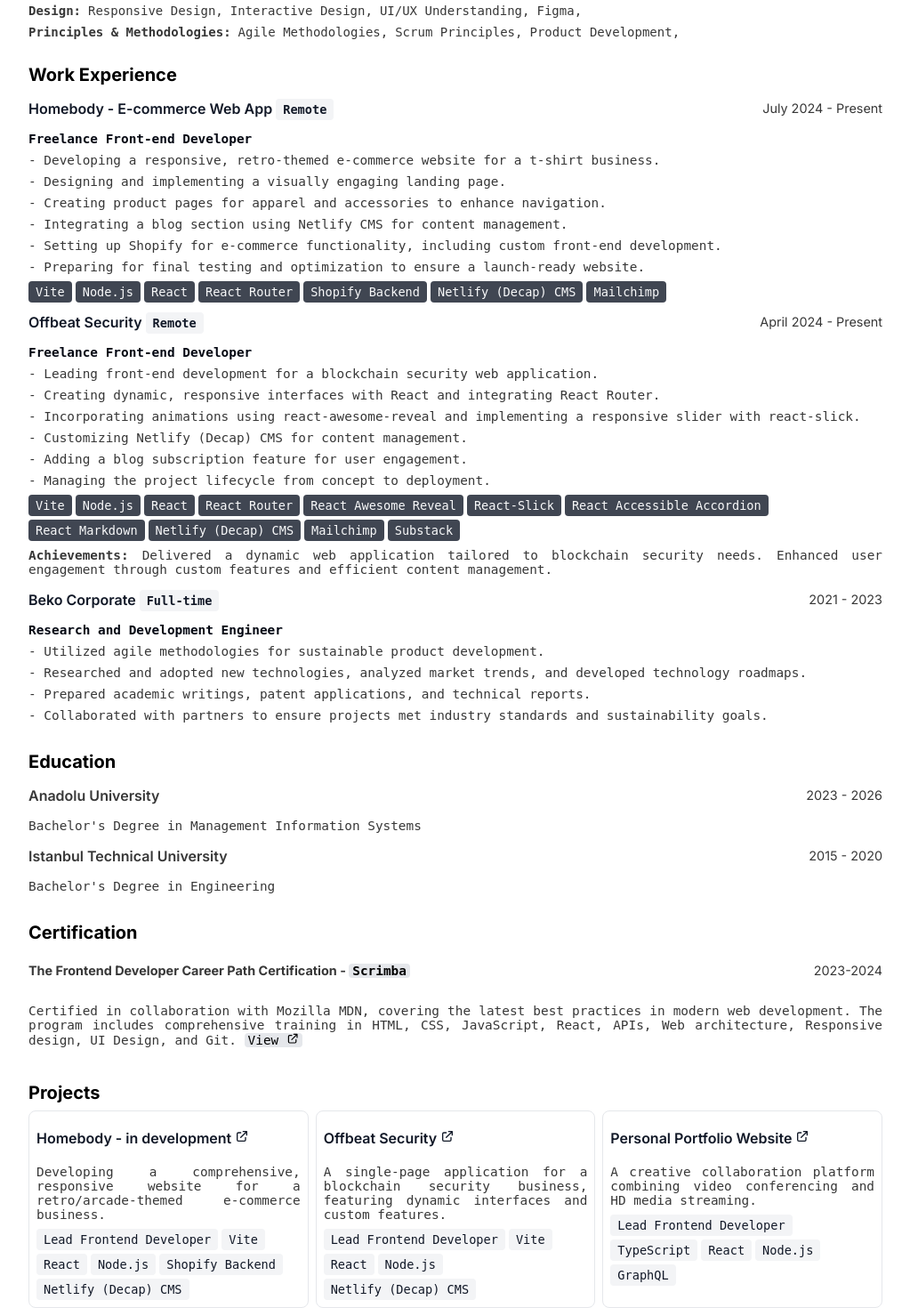
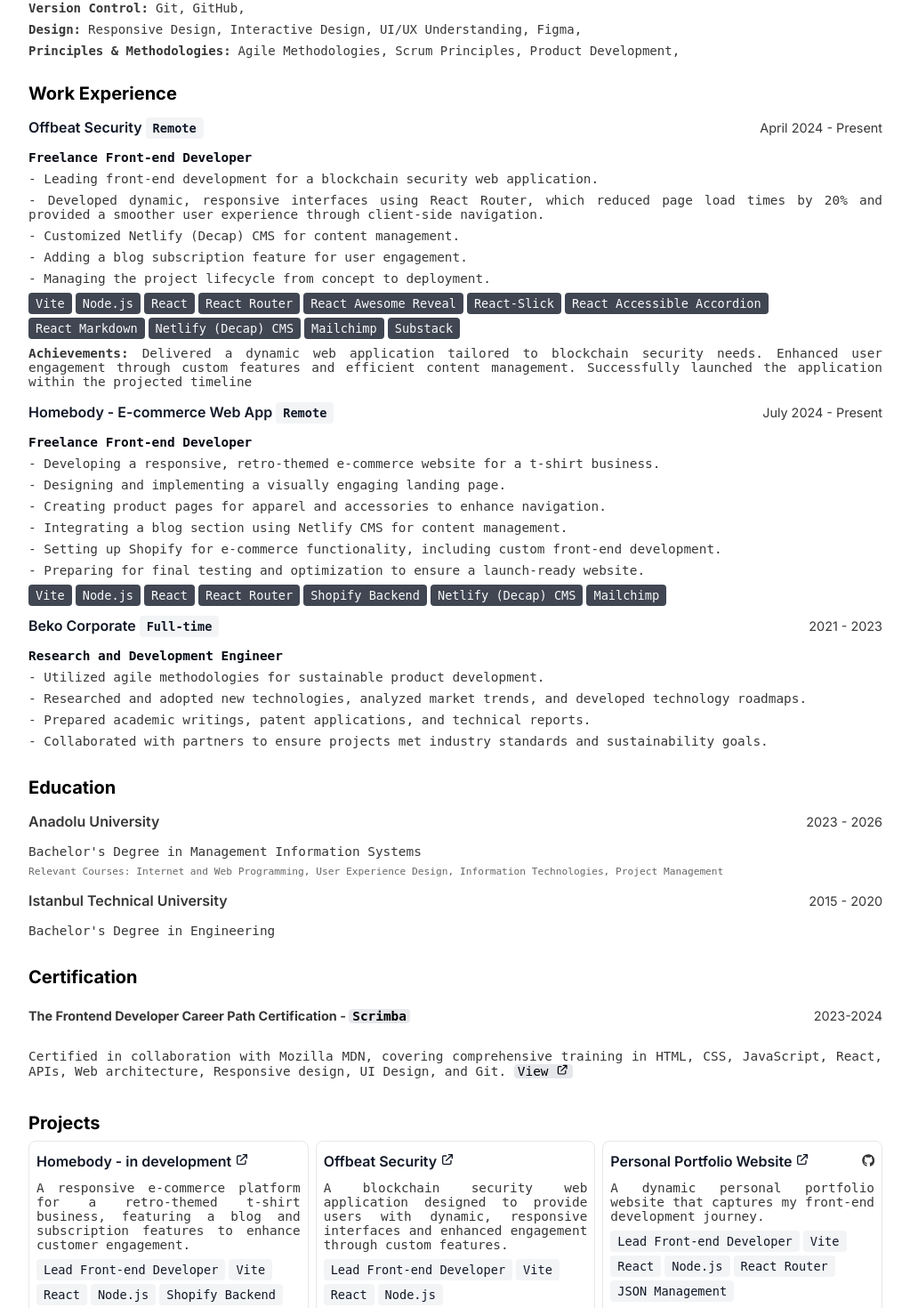
Before and after one commit to oguzhanozenc/oguzhanozenc.me, a React (Vite) app: page /resume in a window 1280 px wide. Shown: the part 417-1887 px from the top of the page at 89% size, without its empty margins (128-1151 px from the left). Built offline with nearby package versions, Linux system fonts and the light colour scheme.

Commit message:
updating resumedata

```diff
--- a/src/components/Resume.jsx
+++ b/src/components/Resume.jsx
@@ -91,7 +91,7 @@
         </div>
       </div>
       <div className="resume-about">
-        <h2 className="resume-sectiontitle">About</h2>
+        <h2 className="resume-sectiontitle">Summary</h2>
         <p>{about}</p>
       </div>
       <div className="resume-skills">
@@ -152,6 +152,9 @@
               <p>{edu.date}</p>
             </div>
             <p>{edu.degree}</p>
+            {edu.relevantCourses && (
+              <p id="courses">Relevant Courses: {edu.relevantCourses}</p>
+            )}
           </div>
         ))}
       </div>{" "}
@@ -190,7 +193,7 @@
           {projects.map((project, index) => (
             <div key={index} className="project">
               <div className="project-info">
-                <p>
+                <div>
                   <a
                     href={project.link}
                     target="_blank"
@@ -199,7 +202,18 @@
                   >
                     {project.name} <HiOutlineExternalLink />
                   </a>
-                </p>
+                </div>{" "}
+                {project.repository && (
+                  <div>
+                    <a
+                      href={project.repository}
+                      target="_blank"
+                      rel="noopener noreferrer"
+                    >
+                      <FaGithub />
+                    </a>
+                  </div>
+                )}
               </div>
               <p>{project.description}</p>
 
--- a/src/components/resumeData.json
+++ b/src/components/resumeData.json
@@ -8,7 +8,7 @@
     "link": "https://maps.app.goo.gl/ms99iWHVgr4UxTvG6",
     "remote": true
   },
-  "about": "I am a Front-End Developer with expertise in HTML, CSS, JavaScript, and React, dedicated to creating impactful and engaging web experiences. My approach blends technical skills with a passion for storytelling, transforming ideas into dynamic applications.",
+  "about": "Front-End Developer skilled in HTML, CSS, JavaScript, and React. I create engaging, user-friendly web applications, focusing on storytelling and innovative design. Dedicated to continuous learning, I thrive in dynamic environments, transforming ideas into user-centric, functional, and aesthetically appealing applications.",
   "skills": [
     {
       "title": "Front-end",
@@ -40,7 +40,7 @@
     "title": "The Frontend Developer Career Path Certification",
     "date": "2023-2024",
     "provider": "https://v2.scrimba.com/the-frontend-developer-career-path-c0j",
-    "description": "Certified in collaboration with Mozilla MDN, covering the latest best practices in modern web development. The program includes comprehensive training in HTML, CSS, JavaScript, React, APIs, Web architecture, Responsive design, UI Design, and Git.",
+    "description": "Certified in collaboration with Mozilla MDN, covering comprehensive training in HTML, CSS, JavaScript, React, APIs, Web architecture, Responsive design, UI Design, and Git.",
     "link": "https://scrimba.com/certificate/uLzBgDcK/gfrontend"
   },
   "socialMedia": [
@@ -72,6 +72,37 @@
   ],
   "workExperience": [
     {
+      "company": "Offbeat Security",
+      "date": "April 2024 - Present",
+      "type": "Remote",
+      "position": "Freelance Front-end Developer",
+      "responsibilities": [
+        "Leading front-end development for a blockchain security web application.",
+        "Developed dynamic, responsive interfaces using React Router, which reduced page load times by 20% and provided a smoother user experience through client-side navigation.",
+        "Customized Netlify (Decap) CMS for content management.",
+        "Adding a blog subscription feature for user engagement.",
+        "Managing the project lifecycle from concept to deployment."
+      ],
+      "achievements": [
+        "Delivered a dynamic web application tailored to blockchain security needs.",
+        "Enhanced user engagement through custom features and efficient content management.",
+        "Successfully launched the application within the projected timeline"
+      ],
+      "technologiesUsed": [
+        "Vite",
+        "Node.js",
+        "React",
+        "React Router",
+        "React Awesome Reveal",
+        "React-Slick",
+        "React Accessible Accordion",
+        "React Markdown",
+        "Netlify (Decap) CMS",
+        "Mailchimp",
+        "Substack"
+      ]
+    },
+    {
       "company": "Homebody - E-commerce Web App",
       "date": "July 2024 - Present",
       "type": "Remote",
@@ -96,37 +127,6 @@
       "status": "In Progress: Landing page completed. Upcoming milestones include product pages, blog integration, e-commerce setup, and final review."
     },
     {
-      "company": "Offbeat Security",
-      "date": "April 2024 - Present",
-      "type": "Remote",
-      "position": "Freelance Front-end Developer",
-      "responsibilities": [
-        "Leading front-end development for a blockchain security web application.",
-        "Creating dynamic, responsive interfaces with React and integrating React Router.",
-        "Incorporating animations using react-awesome-reveal and implementing a responsive slider with react-slick.",
-        "Customizing Netlify (Decap) CMS for content management.",
-        "Adding a blog subscription feature for user engagement.",
-        "Managing the project lifecycle from concept to deployment."
-      ],
-      "achievements": [
-        "Delivered a dynamic web application tailored to blockchain security needs.",
-        "Enhanced user engagement through custom features and efficient content management."
-      ],
-      "technologiesUsed": [
-        "Vite",
-        "Node.js",
-        "React",
-        "React Router",
-        "React Awesome Reveal",
-        "React-Slick",
-        "React Accessible Accordion",
-        "React Markdown",
-        "Netlify (Decap) CMS",
-        "Mailchimp",
-        "Substack"
-      ]
-    },
-    {
       "company": "Beko Corporate",
       "date": "2021 - 2023",
       "type": "Full-time",
@@ -144,6 +144,7 @@
     {
       "institution": "Anadolu University",
       "degree": "Bachelor's Degree in Management Information Systems",
+      "relevantCourses": "Internet and Web Programming, User Experience Design, Information Technologies, Project Management",
       "date": "2023 - 2026"
     },
     {
@@ -156,8 +157,8 @@
     {
       "name": "Homebody - in development",
       "link": "https://homebodyapp.netlify.app/",
-      "description": "Developing a comprehensive, responsive website for a retro/arcade-themed e-commerce business.",
-      "role": "Lead Frontend Developer",
+      "description": "A responsive e-commerce platform for a retro-themed t-shirt business, featuring a blog and subscription features to enhance customer engagement.",
+      "role": "Lead Front-end Developer",
       "technologiesUsed": [
         "Vite",
         "React",
@@ -169,16 +170,23 @@
     {
       "name": "Offbeat Security",
       "link": "https://offbeatsecurity.xyz/",
-      "description": "A single-page application for a blockchain security business, featuring dynamic interfaces and custom features.",
-      "role": "Lead Frontend Developer",
+      "description": "A blockchain security web application designed to provide users with dynamic, responsive interfaces and enhanced engagement through custom features.",
+      "role": "Lead Front-end Developer",
       "technologiesUsed": ["Vite", "React", "Node.js", "Netlify (Decap) CMS"]
     },
     {
       "name": "Personal Portfolio Website",
       "link": "https://oguzhanozenc.me/",
-      "description": "A creative collaboration platform combining video conferencing and HD media streaming.",
-      "role": "Lead Frontend Developer",
-      "technologiesUsed": ["TypeScript", "React", "Node.js", "GraphQL"]
+      "repository": "https://github.com/oguzhanozenc/oguzhanozenc.me",
+      "description": "A dynamic personal portfolio website that captures my front-end development journey.",
+      "role": "Lead Front-end Developer",
+      "technologiesUsed": [
+        "Vite",
+        "React",
+        "Node.js",
+        "React Router",
+        "JSON Management"
+      ]
     }
   ]
 }
--- a/src/css/Resume.css
+++ b/src/css/Resume.css
@@ -192,6 +192,13 @@
   text-align: justify;
 }
 
+#courses {
+  font-size: 0.7rem;
+  font-family: "SF Mono", SFMono-Regular, ui-monospace, "DejaVu Sans Mono",
+    Menlo, Consolas, monospace;
+  color: #666;
+}
+
 .experience ul,
 .project ul {
   display: flex;
@@ -276,7 +283,7 @@
   display: flex;
   flex-direction: column;
   justify-content: flex-start;
-  align-items: flex-start;
+  align-items: stretch;
   border: 1px solid #e5e7eb;
   border-radius: 0.5rem;
   padding: 0.5rem;
```
